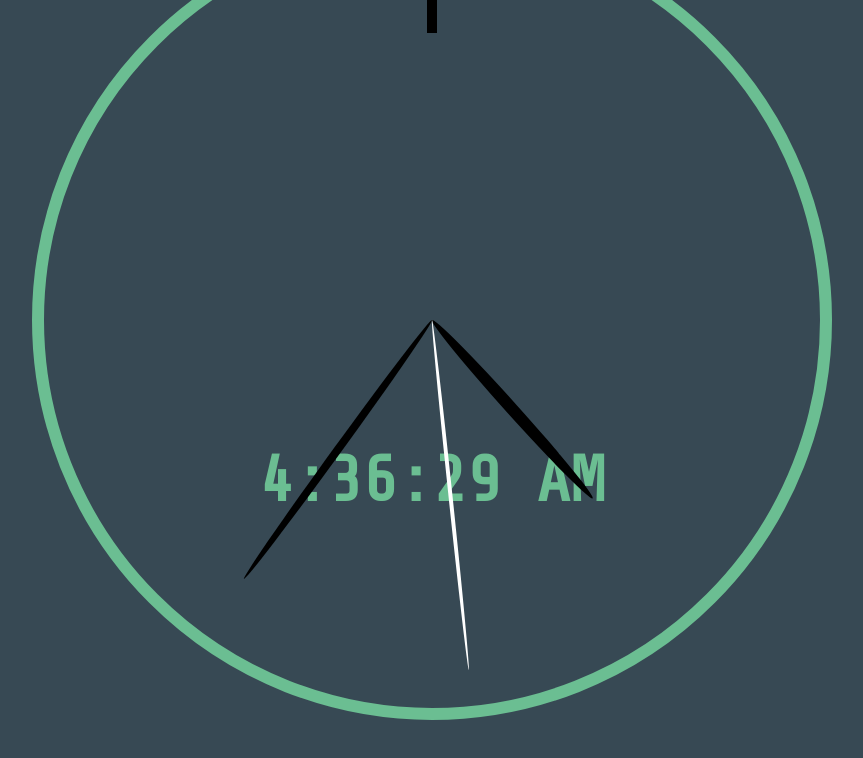
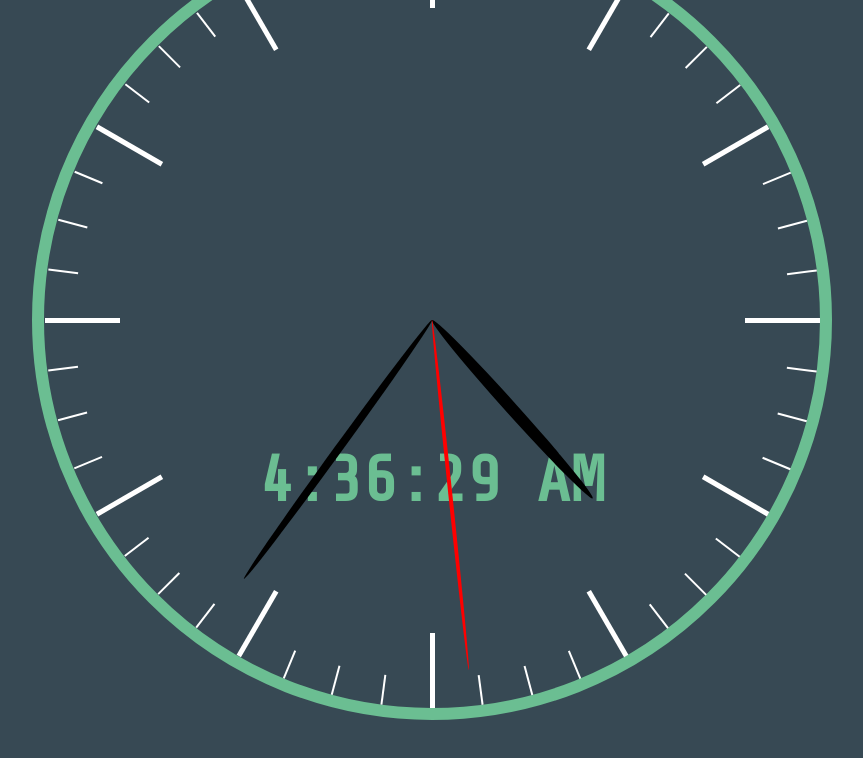
Before and after one commit to ChungGold/clock, a React (Create React App) app: page / in a window 1280 px wide. Shown: the top 758 px of the page, without its empty margins (208-1071 px from the left). Built offline with nearby package versions, Linux system fonts and the light colour scheme.

Commit message:
finished styling clock

```diff
--- a/public/styles.css
+++ b/public/styles.css
@@ -63,9 +63,9 @@ body, #root{
 }
 
 .mark {
-    width: 10px;
-    height: 100px;
-    background: black;
+    width: 2px;
+    height: 30px;
+    background: white;
 }
 
 
@@ -101,5 +101,5 @@ body, #root{
     height: 22rem;
     margin-bottom: 22rem;
 
-    background-color: white;
+    background-color: red;
 }
--- a/src/index.js
+++ b/src/index.js
@@ -5,3 +5,13 @@ import App from "./app";
 ReactDOM.render(
     <App />
 , document.getElementById("root"));
+
+let mark = document.getElementsByClassName('marks-area');
+
+for (let i = 0; i < mark.length; i++) {
+    mark[i].style.transform = `rotateZ(${i*7.5}deg)`;
+    if (i === 0 || i % 4 === 0) {
+        mark[i].firstElementChild.style.height = '75px';
+        mark[i].firstElementChild.style.width = '5px';
+    }
+}
--- a/src/marksContain.jsx
+++ b/src/marksContain.jsx
@@ -15,6 +15,42 @@ function MarksStyles() {
             <Marks />
             <Marks />
             <Marks />
+            <Marks />
+            <Marks />
+            <Marks />
+            <Marks />
+            <Marks />
+            <Marks />
+            <Marks />
+            <Marks />
+            <Marks />
+            <Marks />
+            <Marks />
+            <Marks />
+            <Marks />
+            <Marks />
+            <Marks />
+            <Marks />
+            <Marks />
+            <Marks />
+            <Marks />
+            <Marks />
+            <Marks />
+            <Marks />
+            <Marks />
+            <Marks />
+            <Marks />
+            <Marks />
+            <Marks />
+            <Marks />
+            <Marks />
+            <Marks />
+            <Marks />
+            <Marks />
+            <Marks />
+            <Marks />
+            <Marks />
+            <Marks />
         </div>
     );
 }
```
